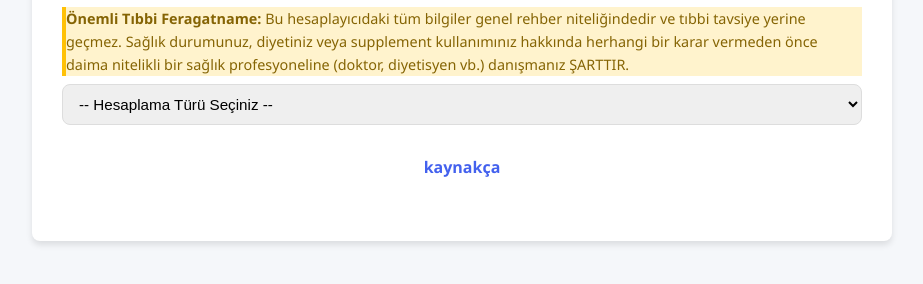
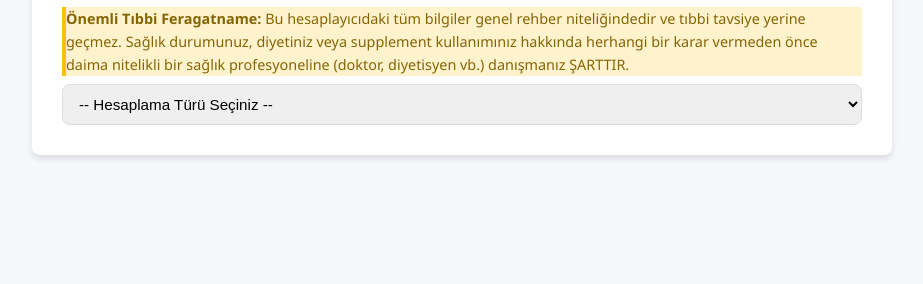
Before and after one commit to DrCremaster/on-gosterim-hesaplayici, a plain HTML site: page index.html in a window 1280 px wide. Shown: the part 114-398 px from the top of the page, without its empty margins (178-1101 px from the left). Drawn offline with Linux system fonts and the light colour scheme.

Commit message:
Update index.html

```diff
--- a/index.html
+++ b/index.html
@@ -1,4 +1,3 @@
-
 <!DOCTYPE html>
 <html lang="tr">
 <head>
@@ -29,14 +28,11 @@
 
   <div id="contentSections"></div>
 
-  <!-- EKLENEN TEK SATIR (ORTAYA HİZALI) -->
-  <div style="text-align: center; margin: 30px 0;">
-    <a href="kaynakca.html" target="_blank" style="color: #4361ee; font-weight: bold; text-decoration: none;">kaynakça</a>
-  </div>
 </div>
 <div class="page-footer-spacer"></div>
 
 <script src="js/main.js"></script>
 <script src="js/calculations.js"></script>
+
 </body>
 </html>
```
